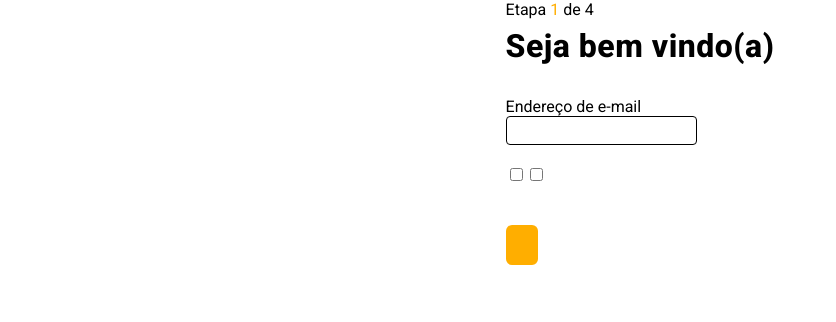
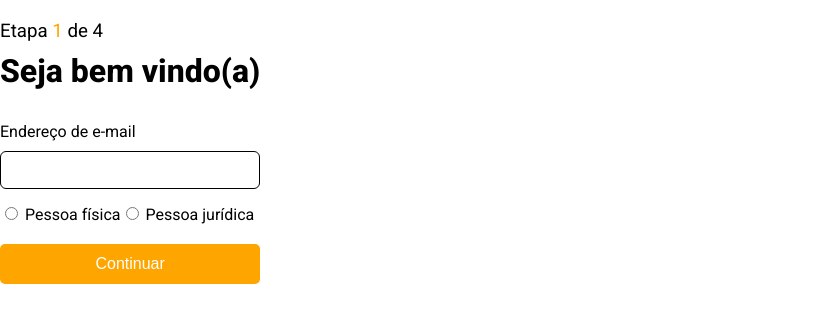
Before and after one commit to rafaelamazzelli-mb/challenge-web, a Vue app: page / in a window 1280 px wide. Shown: the top 322 px of the page, without its empty margins (0-836 px from the left). Built offline with nearby package versions, Linux system fonts and the light colour scheme.

Commit message:
feat: criado o componente de segunda etapa e as validações para o input

```diff
--- a/src/components/mbc-base-button/mbc-base-button.vue
+++ b/src/components/mbc-base-button/mbc-base-button.vue
@@ -1,11 +1,22 @@
+<template>
+  <div class="container-base-button">
+    <button type="submit" :class="['base-button', variantType]">
+      {{ buttonLabel }}
+    </button>
+  </div>
+</template>
+
 <script setup>
-const props = defineProps(['variant', 'typeButton'])
-
-import './styles.scss'
+const props = defineProps({
+  variantType: {
+    type: String,
+  },
+  buttonLabel: {
+    type: String,
+  },
+})
 </script>
 
-<template>
-  <div class="base-button-container">
-    <button :class="['base-button', variant]">{{ typeButton }}</button>
-  </div>
-</template>
+<style lang="scss">
+@use './styles.scss';
+</style>
--- a/src/components/mbc-base-button/styles.scss
+++ b/src/components/mbc-base-button/styles.scss
@@ -1,19 +1,23 @@
+.container-base-button {
   .base-button {
-  width: 12%;
     height: 40px;
-  margin-top: 40px;
-  border-radius: 6px;
+    border-radius: 5px;
+    text-align: center;
+    padding: 0;
+    font-size: 16px;
+    margin-top: 6px;
   }
 
   .primary {
-  background-color: #ffae00;
+    background-color: #ffa500;
     border: none;
     color: #fff;
   }
 
   .secondary {
     background-color: #fff;
-  border-color: #ffae00;
-  color: #ffae00;
-  border: 1px solid;
+    border-color: #ffa500;
+    color: #ffa500;
+    border: 2px solid;
   }
+}
--- a/src/components/mbc-base-input/mbc-base-input.vue
+++ b/src/components/mbc-base-input/mbc-base-input.vue
@@ -1,33 +1,58 @@
 <template>
   <div class="container-input">
-    <label class="base-label"> {{ nameLabel }} </label>
-    <input
-      class="base-input"
-      :value="modelValue"
-      @input="updateAndValidate"
-      @blur="validation(modelValue)"
-      v-bind="$attrs"
-    />
-    <span class="error-message-red" v-if="!isValid"> {{ errorMessage }} </span>
+    <label :for="titleLabel" class="base-label">
+      <input
+        :id="titleLabel"
+        :type="typeInput"
+        :value="modelValue"
+        class="base-input"
+        @input="updateModelValue"
+        @blur="showErrorMessage"
+      />
+      {{ props.titleLabel }}
+    </label>
+    <span v-if="!isValid" class="error-message"> {{ props.errorMessage }} </span>
   </div>
 </template>
 
 <script setup>
 import { ref } from 'vue'
-import './styles.scss'
 
-const props = defineProps(['nameLabel', 'modelValue', 'validation', 'errorMessage'])
+const props = defineProps({
+  modelValue: {
+    type: String,
+  },
+  titleLabel: {
+    type: String,
+  },
+  validation: {
+    type: Function,
+  },
+  errorMessage: {
+    type: String,
+  },
+  typeInput: {
+    type: String,
+  },
+})
+
 const emit = defineEmits(['update:modelValue', 'valid'])
 const isValid = ref(true)
 
-function updateAndValidate(event) {
-  const data = event.target.value
-  emit('update:modelValue', data)
+function updateModelValue(event) {
+  const response = event.target.value
 
-  isValid.value = props.validation(data)
+  emit('update:modelValue', response)
+}
 
+function showErrorMessage(event) {
+  const response = event.target.value
+
+  isValid.value = props.validation(response)
   emit('valid', isValid.value)
 }
 </script>
 
-<style lang="scss"></style>
+<style lang="scss">
+@import url('./styles.scss');
+</style>
--- a/src/components/mbc-base-input/styles.scss
+++ b/src/components/mbc-base-input/styles.scss
@@ -1,16 +1,24 @@
 .container-input {
   display: flex;
   flex-direction: column;
-  align-items: flex-start;
 
   .base-label {
+    display: flex;
+    flex-direction: column-reverse;
     padding-top: 2rem;
+    gap: 10px;
   }
 
   .base-input {
-    padding: 6px;
-    border: 1px solid;
-    border-radius: 4px;
+    padding: 8px;
+    border: 1.5px solid #000;
+    border-radius: 6px;
     outline: none;
+    height: 20px;
+  }
+
+  .error-message {
+    margin-top: 10px;
+    color: #ff0000;
   }
 }
--- /dev/null
+++ b/src/components/mbc-base-radio-input/mbc-base-radio-input.vue
@@ -0,0 +1,41 @@
+<template>
+  <label :for="personType" class="label-person-type">
+    <input
+      type="radio"
+      class="input-person-type"
+      :id="personType"
+      :value="valueSelectedInput"
+      :name="nameAttributeValue"
+      @change="updateModelValue"
+    />
+    {{ props.personType }}
+  </label>
+</template>
+
+<script setup>
+const props = defineProps({
+  modelValue: {
+    type: String,
+  },
+  valueSelectedInput: {
+    type: String,
+  },
+  personType: {
+    type: String,
+  },
+  nameAttributeValue: {
+    type: String,
+  },
+})
+
+const emit = defineEmits(['update:modelValue'])
+
+function updateModelValue(event) {
+  const responseFromRadio = event.target.value
+  emit('update:modelValue', responseFromRadio)
+}
+</script>
+
+<style lang="scss">
+@import url('./styles.scss');
+</style>
--- /dev/null
+++ b/src/components/mbc-base-radio-input/styles.scss
@@ -0,0 +1,6 @@
+.label-person-type {
+  .input-person-type {
+    margin-top: 18px;
+    margin-bottom: 18px;
+  }
+}
--- a/src/components/pages/first-step/mbc-first-step.vue
+++ b/src/components/pages/first-step/mbc-first-step.vue
@@ -1,33 +1,53 @@
 <template>
-  <form class="form-container">
   <div class="first-step-container">
-      <mbc-step-indicator current-step="1" total-steps="4" />
+    <h3 class="step-title">Etapa <span class="orange-number">1</span> de 4</h3>
     <h1 class="welcome-title">Seja bem vindo(a)</h1>
     <mbc-base-input
-        name-label="Endereço de e-mail"
       v-model="responseFromBaseInput"
-        :validation="validationForInputEmail"
+      title-label="Endereço de e-mail"
+      type-input="text"
+      error-message="Insira um e-mail válido!"
+      :validation="validateEmail"
       @valid="isEmailValid = $event"
-        error-message="E-mail inválido! Insira novamente."
     />
-      <mbc-base-checkbox person-type="Pessoa física" />
-      <mbc-base-checkbox person-type="Pessoa jurídica" />
-      <mbc-base-button variant="primary" button-role="Continuar" type="submit" />
+    <mbc-base-radio-input
+      v-model="typeOfPersonSelected"
+      value-selected-input="pessoa física"
+      person-type="Pessoa física"
+      name-attribute-value="typeOfPersonSelected"
+    />
+    <mbc-base-radio-input
+      v-model="typeOfPersonSelected"
+      value-selected-input="pessoa jurídica"
+      person-type="Pessoa jurídica"
+      name-attribute-value="typeOfPersonSelected"
+    />
+    <mbc-base-button
+      @click="preventGoingNextPage"
+      variant-type="primary"
+      button-label="Continuar"
+    />
   </div>
-  </form>
 </template>
 
 <script setup>
-import { validationForInputEmail } from '@/helpers/form-validators'
 import { ref } from 'vue'
+import { validateEmail } from '@/helpers/validators'
 import MbcBaseButton from '@/components/mbc-base-button/mbc-base-button.vue'
-import MbcBaseCheckbox from '@/components/mbc-base-checkbox-options/mbc-base-checkbox.vue'
+import MbcBaseRadioInput from '@/components/mbc-base-radio-input/mbc-base-radio-input.vue'
 import MbcBaseInput from '@/components/mbc-base-input/mbc-base-input.vue'
-import MbcStepIndicator from '@/components/mbc-step-indicator/mbc-step-indicator.vue'
-import './styles.scss'
 
+const typeOfPersonSelected = ref('')
 const responseFromBaseInput = ref('')
 const isEmailValid = ref(false)
+
+function preventGoingNextPage(event) {
+  if (!responseFromBaseInput.value || !typeOfPersonSelected.value || !isEmailValid.value) {
+    event.preventDefault()
+  }
+}
 </script>
 
-<style lang="scss"></style>
+<style lang="scss">
+@import url('./styles.scss');
+</style>
--- a/src/components/pages/first-step/styles.scss
+++ b/src/components/pages/first-step/styles.scss
@@ -1,14 +1,20 @@
-.form-container {
-  .first-step-container {
-    width: fit-content;
-    margin-left: auto;
-    margin-right: auto;
-    margin: 0 auto;
+.first-step-container {
+  width: fit-content;
+  .step-title {
+    font-weight: 400;
+    padding: 20px 0px 10px 0px;
+    margin: 0;
   }
+  .orange-number {
+    color: #ffa500;
+  }
+
   .welcome-title {
-    letter-spacing: 0.5px;
     font-weight: 800;
-    margin: 8px 0px 0px 0px;
-    width: fit-content;
+    margin: 0;
+  }
+
+  .base-button {
+    width: 100%;
   }
 }
--- /dev/null
+++ b/src/helpers/validators.js
@@ -0,0 +1,37 @@
+export function validateEmail(email) {
+  const emailRegex = /[a-zA-Z0-9._%+-]+@[a-zA-Z0-9.-]+\.(com|com\.br)$/
+  return emailRegex.test(email)
+}
+
+export function validateName(min, max) {
+  return function (name) {
+    if (name) {
+      return name.length >= min && name.length <= max
+    }
+  }
+}
+
+export function validateDate(date) {
+  const dateRegex = /^\d{2}\/\d{2}\/\d{4}$/
+
+  if (!dateRegex.test(date)) return false
+
+  const [day, month, year] = date.split('/').map(Number)
+  const dateValue = new Date(year, month - 1, day)
+  return (
+    dateValue.getFullYear() === year &&
+    dateValue.getMonth() === month - 1 &&
+    dateValue.getDate() === day
+  )
+}
+
+export function validatePassword(min, max) {
+  return function (password) {
+    if (!password) return false
+
+    const passwordRegex = /^(?=.*[A-Za-z])(?=.*\d)(?=.*\W).+$/
+    return (
+      passwordRegex.length >= min && passwordRegex.length <= max && passwordRegex.test(password)
+    )
+  }
+}
```
Also changed, not shown: src/components/pages/second-step/mbc-second-step.vue (added, +56 -0 lines), src/components/pages/second-step/styles.scss (added). Lines whose indentation alone changed are shown as unchanged.
